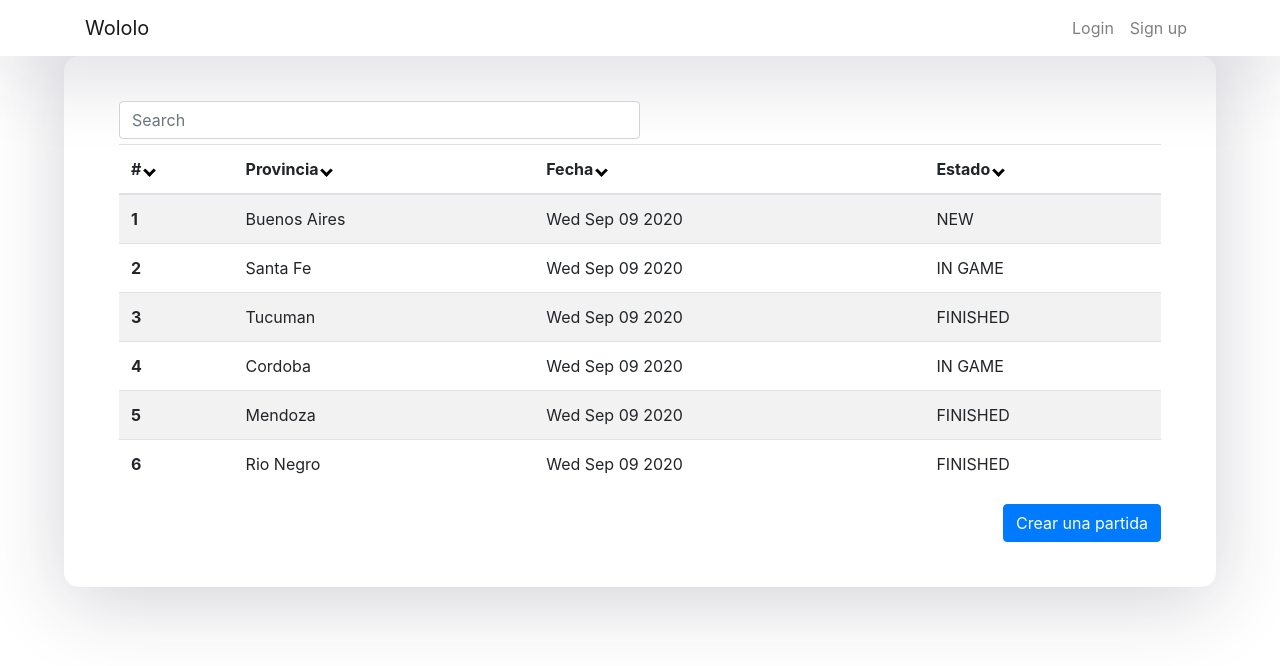
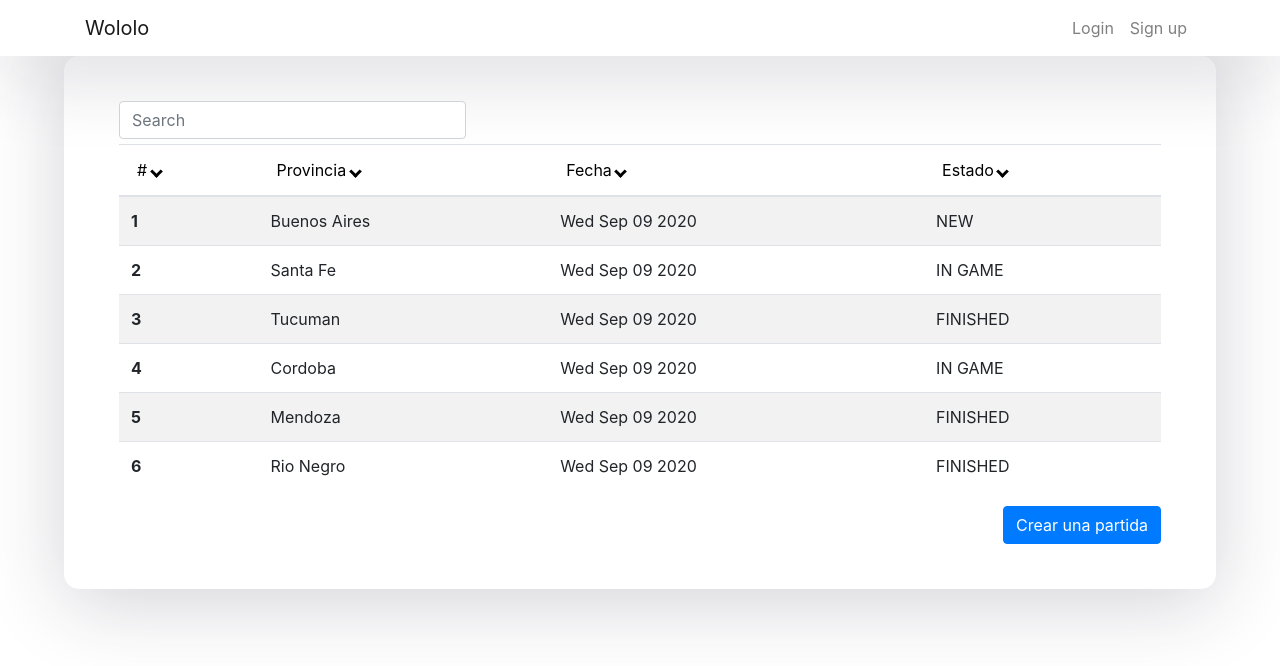
Before and after one commit to facuhump2409/Wololo-Frontend, a React (Create React App) app: page /games in a window 1280 px wide. Shown: the top 666 px of the page. Built offline with nearby package versions, Linux system fonts and the light colour scheme; no server answers.

Commit message:
added clickable header and shrinked search bar

```diff
--- a/src/app/components/GamesList/Games.css
+++ b/src/app/components/GamesList/Games.css
@@ -1,3 +1,13 @@
+.header {
+  background: none;
+  border: none;
+  outline: none;
+}
+
+.header:active {
+  border: none;
+}
+
 .games-container {
   display: flex;
   justify-content: center;
--- a/src/app/components/GamesList/index.js
+++ b/src/app/components/GamesList/index.js
@@ -26,7 +26,7 @@ function GamesList() {
       <div className='games-inner'>
         <input
           style={{margin: '5px 0'}}
-          className="form-control col-6"
+          className="form-control col-4"
           type="text"
           placeholder="Search"
           aria-label="Search"
@@ -37,7 +37,9 @@ function GamesList() {
           <thead>
             <tr>
               {headers.map(
-              header => <th key={header.id} onClick={() => onHeaderClick(header)}>{header.value} <i className={`arrow ${header.arrow}`}></i></th>
+              header => <th key={header.id} onClick={() => onHeaderClick(header)}>
+                  <button className='header'>{header.value} <i className={`arrow ${header.arrow}`}></i></button>
+                </th>
               )}
             </tr>
           </thead>
```
